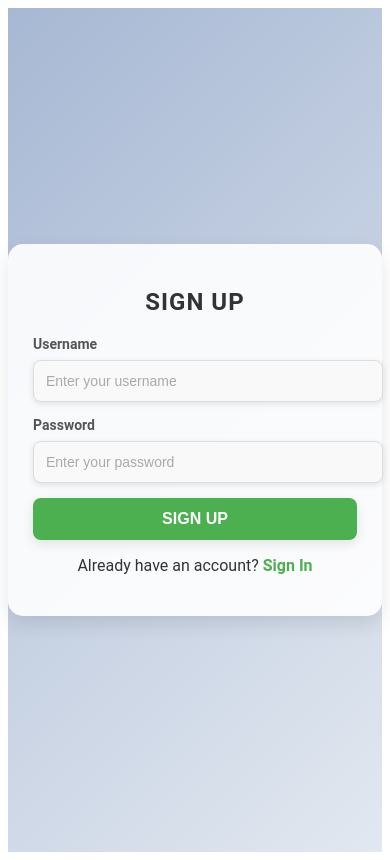
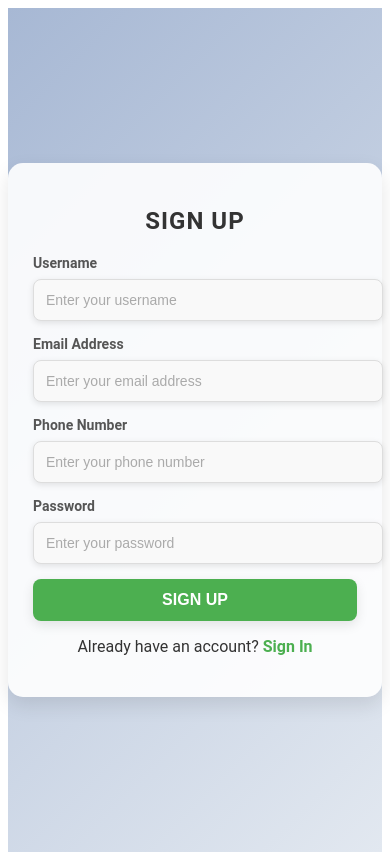
Before and after one commit to ifti23/chargeHub-Berlin, an Angular app: page / in a window 390 px wide. Built offline with nearby package versions, Linux system fonts and the light colour scheme.

Commit message:
SIgnup extra components added
added extra lables(email,phone number) for signuo.

```diff
--- a/src/app/auth/signup/signup.component.html
+++ b/src/app/auth/signup/signup.component.html
@@ -12,6 +12,12 @@
             <label for="username">Username</label>
             <input type="text" id="username" name="username" placeholder="Enter your username" required>
 
+            <label for="email">Email Address</label>
+            <input type="email" id="email" name="email" placeholder="Enter your email address" required>
+
+            <label for="phone">Phone Number</label>
+            <input type="text" id="phone" name="phone" placeholder="Enter your phone number" required>
+
             <label for="password">Password</label>
             <input type="password" id="password" name="password" placeholder="Enter your password" required>
 
```
